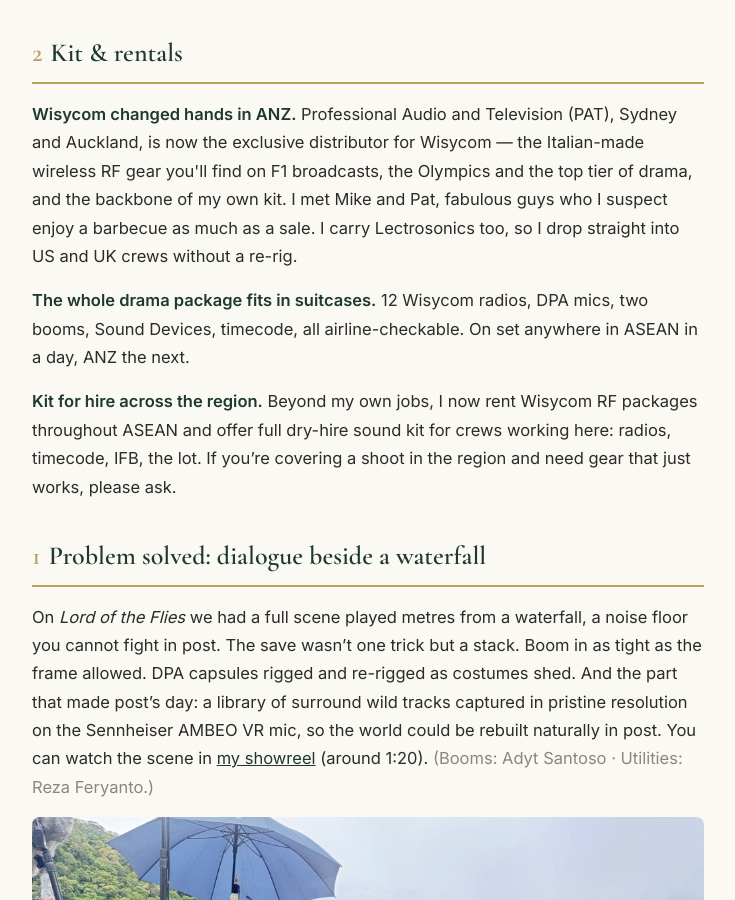
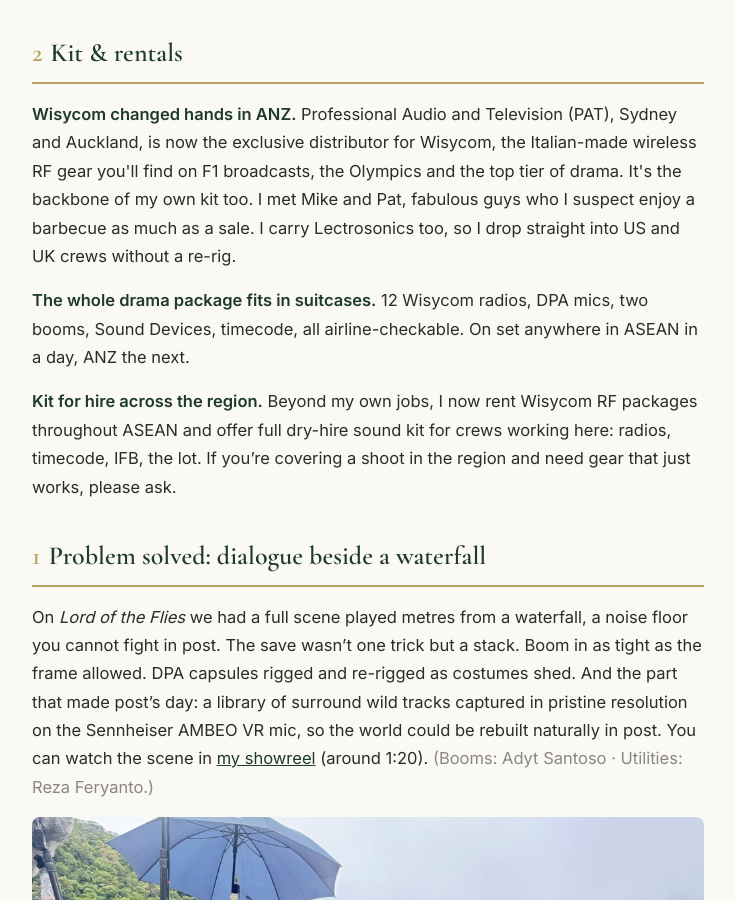
Before and after one commit to andeschurr/schurrsound, a plain HTML site: page wild-track.html in a window 1280 px wide. Shown: the part 2619-3519 px from the top of the page, without its empty margins (272-1007 px from the left). Drawn offline with nearby package versions, Linux system fonts and the light colour scheme.

Commit message:
Rephrase Wisycom explainer without em-dash or semicolon

```diff
--- a/wild-track.html
+++ b/wild-track.html
@@ -147,7 +147,7 @@
   </div>
 
   <div class="sh"><span class="n">2</span>Kit &amp; rentals</div>
-  <p><span class="g">Wisycom changed hands in ANZ.</span> Professional Audio and Television (PAT), Sydney and Auckland, is now the exclusive distributor for Wisycom — the Italian-made wireless RF gear you'll find on F1 broadcasts, the Olympics and the top tier of drama, and the backbone of my own kit. I met Mike and Pat, fabulous guys who I suspect enjoy a barbecue as much as a sale. I carry Lectrosonics too, so I drop straight into US and UK crews without a re-rig.</p>
+  <p><span class="g">Wisycom changed hands in ANZ.</span> Professional Audio and Television (PAT), Sydney and Auckland, is now the exclusive distributor for Wisycom, the Italian-made wireless RF gear you'll find on F1 broadcasts, the Olympics and the top tier of drama. It's the backbone of my own kit too. I met Mike and Pat, fabulous guys who I suspect enjoy a barbecue as much as a sale. I carry Lectrosonics too, so I drop straight into US and UK crews without a re-rig.</p>
   <p><span class="g">The whole drama package fits in suitcases.</span> 12 Wisycom radios, DPA mics, two booms, Sound Devices, timecode, all airline-checkable. On set anywhere in ASEAN in a day, ANZ the next.</p>
   <p><span class="g">Kit for hire across the region.</span> Beyond my own jobs, I now rent Wisycom RF packages throughout ASEAN and offer full dry-hire sound kit for crews working here: radios, timecode, IFB, the lot. If you’re covering a shoot in the region and need gear that just works, please ask.</p>
 
```
